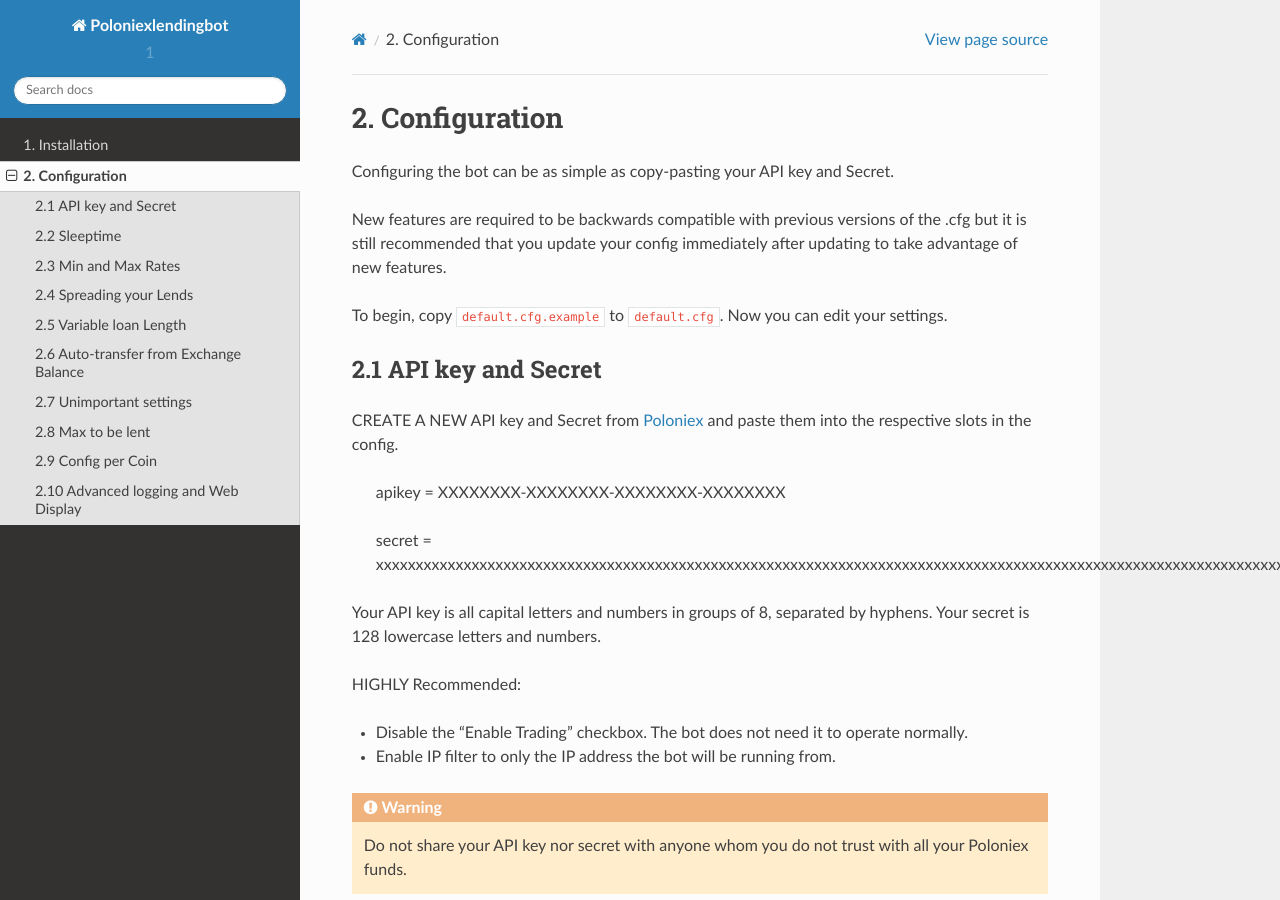
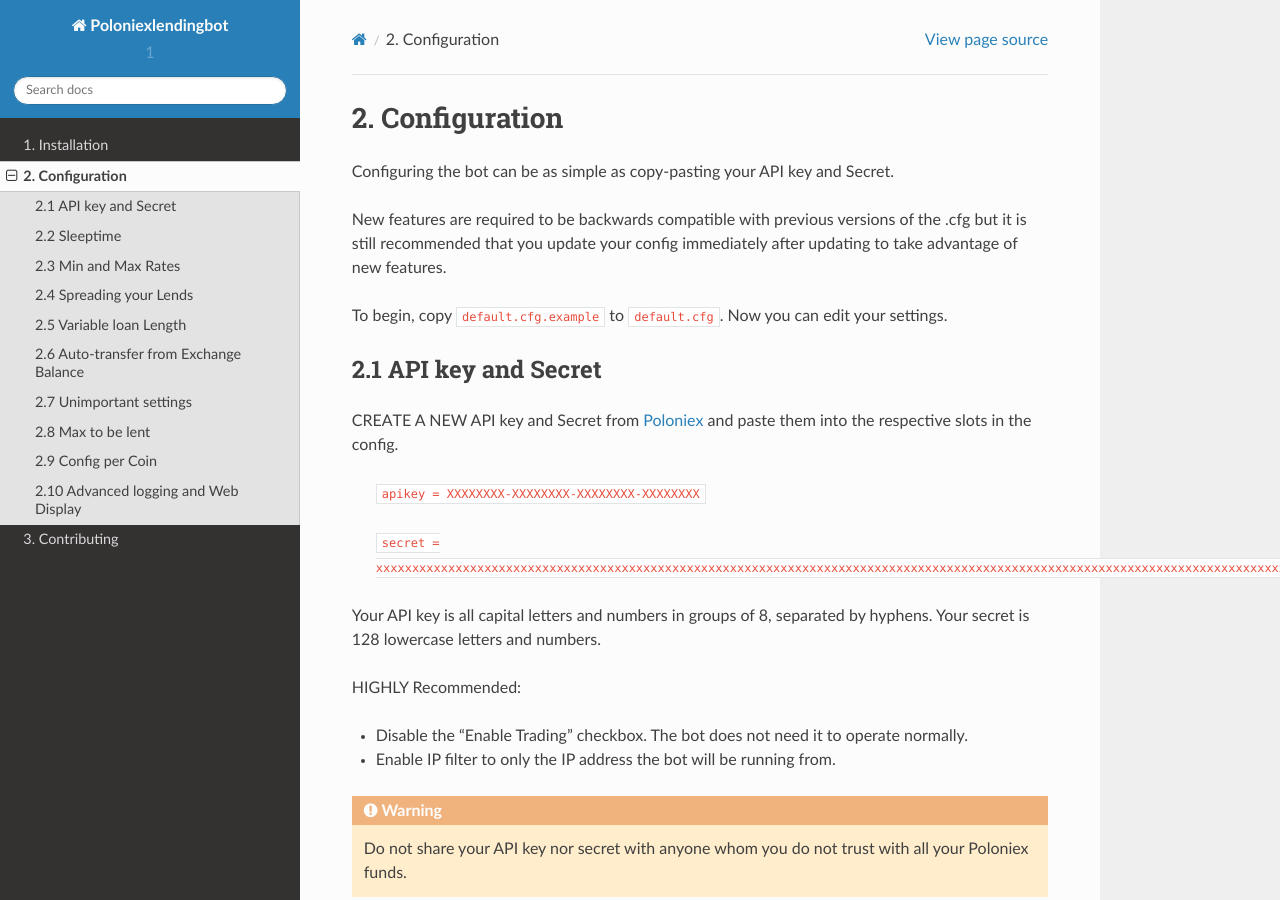
Before and after one commit to BitBotFactory/MikaLendingBot, a Sphinx documentation site: the page built from docs/configuration.rst, in a window 1280 px wide and 900 px high. Built offline with Sphinx 7.4.7 and the Read the Docs theme 2.0.0, drawn with Linux system fonts in a browser that asks for light colours.

Commit message:
Update Documentation with our Code Style (#124)

```diff
--- a/docs/configuration.rst
+++ b/docs/configuration.rst
@@ -14,9 +14,9 @@
 
 CREATE A NEW API key and Secret from `Poloniex <https://poloniex.com/apiKeys>`_ and paste them into the respective slots in the config.
 
-	apikey = XXXXXXXX-XXXXXXXX-XXXXXXXX-XXXXXXXX
+	``apikey = XXXXXXXX-XXXXXXXX-XXXXXXXX-XXXXXXXX``
 
-	secret = xxxxxxxxxxxxxxxxxxxxxxxxxxxxxxxxxxxxxxxxxxxxxxxxxxxxxxxxxxxxxxxxxxxxxxxxxxxxxxxxxxxxxxxxxxxxxxxxxxxxxxxxxxxxxxxxxxxxxxxxxxxxxxxx
+	``secret = xxxxxxxxxxxxxxxxxxxxxxxxxxxxxxxxxxxxxxxxxxxxxxxxxxxxxxxxxxxxxxxxxxxxxxxxxxxxxxxxxxxxxxxxxxxxxxxxxxxxxxxxxxxxxxxxxxxxxxxxxxxxxxxx``
 
 Your API key is all capital letters and numbers in groups of 8, separated by hyphens.
 Your secret is 128 lowercase letters and numbers.
--- a/docs/index.rst
+++ b/docs/index.rst
@@ -13,6 +13,7 @@
 
    installation
    configuration
+   contributing
 
 Indices and tables
 ==================
```
Also changed, not shown: docs/contributing.rst (added, +39 -0 lines), .github/CONTRIBUTING.md, .github/PULL_REQUEST_TEMPLATE.md.
